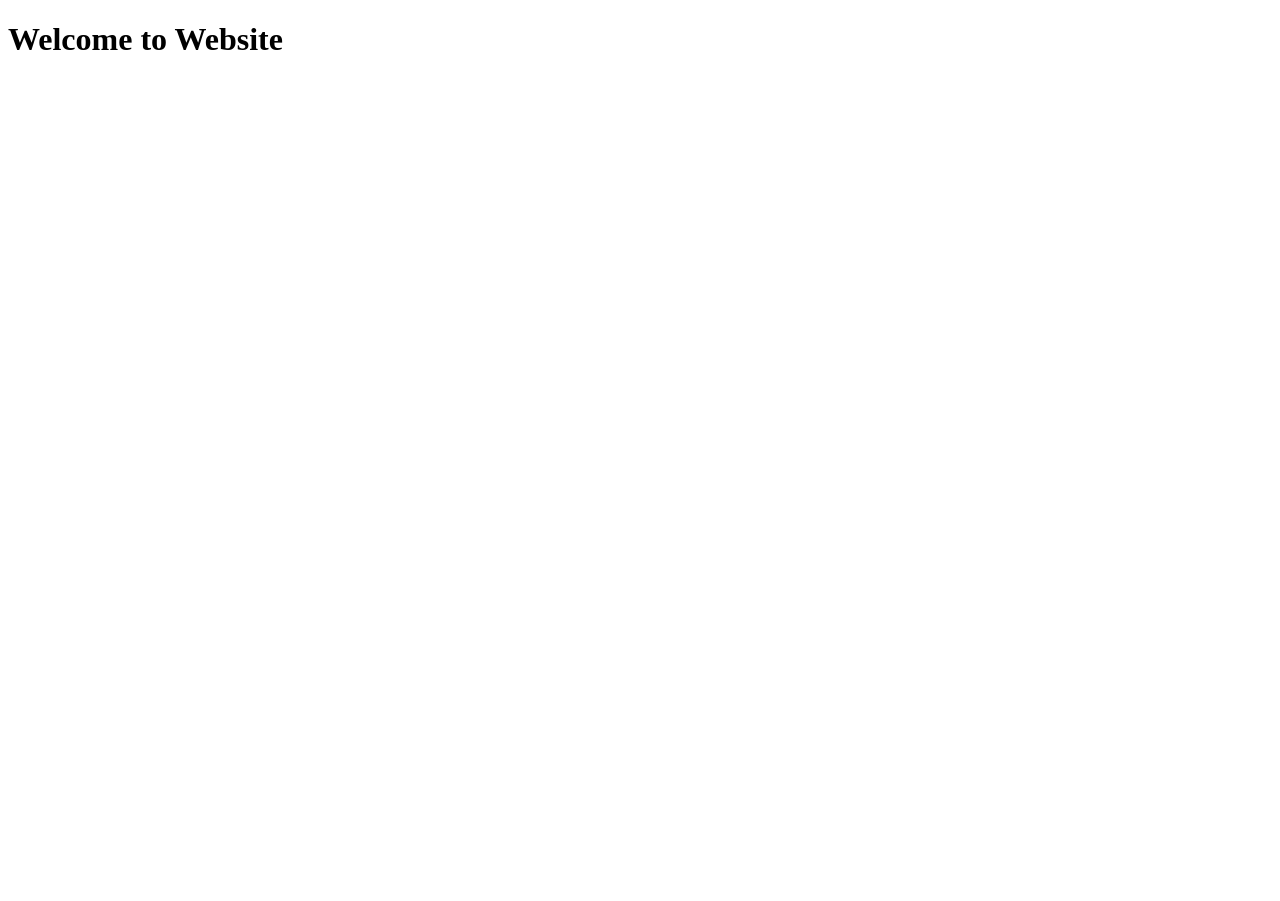
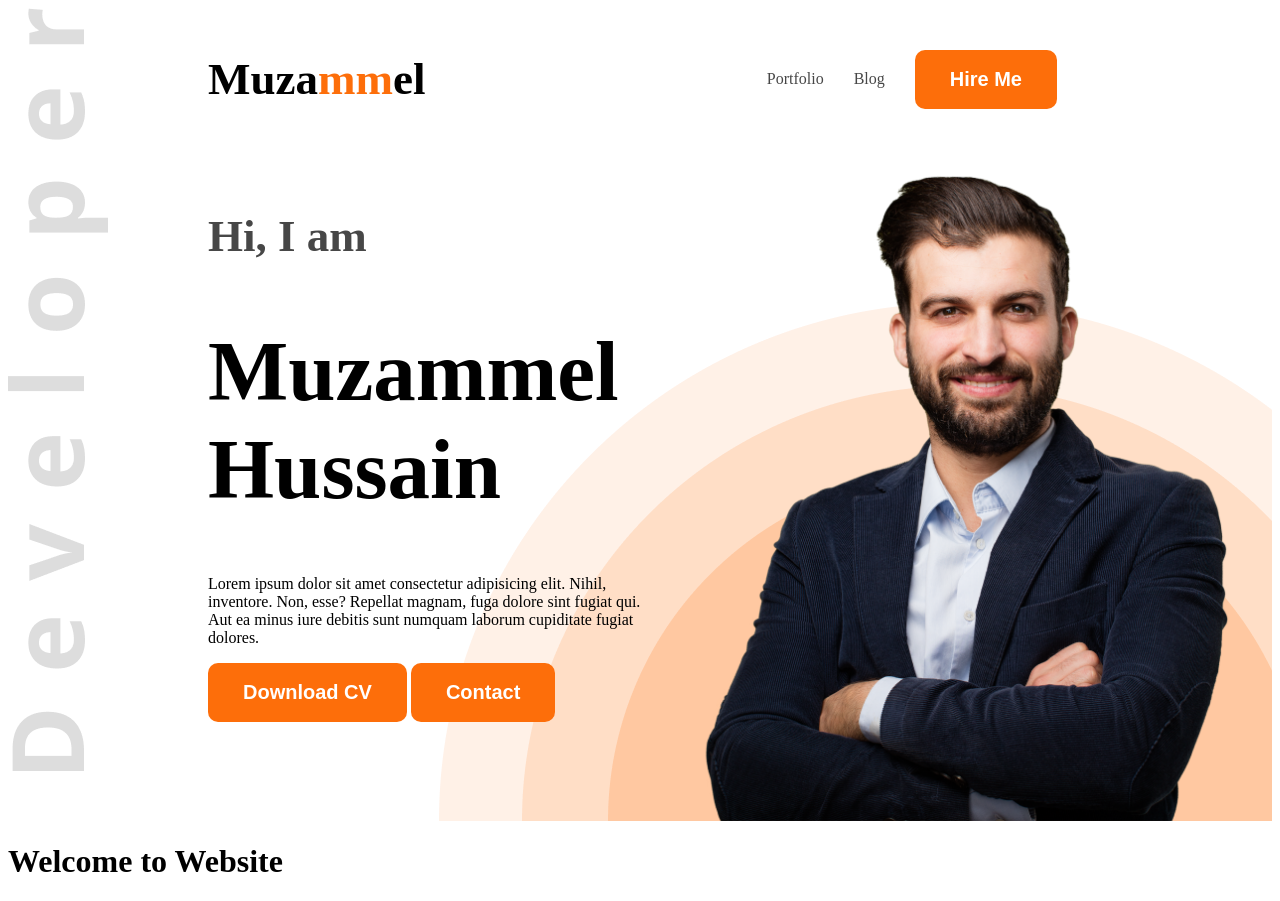
Before and after one commit to muzammelhussain/portfolio-website, a plain HTML site: page index.html in a window 1280 px wide. Before the commit the page ends 800 px from the top, so only its background shows below. Drawn offline with Linux system fonts and the light colour scheme.

Commit message:
added hearder section

```diff
--- a/index.html
+++ b/index.html
@@ -4,8 +4,40 @@
     <meta charset="UTF-8">
     <meta name="viewport" content="width=device-width, initial-scale=1.0">
     <title>Portfolio Website</title>
+    <link rel="preconnect" href="https://fonts.googleapis.com">
+<link rel="preconnect" href="https://fonts.gstatic.com" crossorigin>
+<link href="https://fonts.googleapis.com/css2?family=Open+Sans:ital,wght@0,300..800;1,300..800&display=swap" rel="stylesheet">
+<link rel="stylesheet" href="style/Portfolio.css">
 </head>
-<body>
+<body class="open-sans-normal">
+    <header class="header">
+        <nav>
+            <h3 class="nav-title">Muza<span class="text-primary">mm</span>el</h3>
+            <ul>
+                <li><a href="">Portfolio</a></li>
+                <li><a href="">Blog</a></li>
+                <li><a href=""><button class="btn-primary">Hire Me</button></a></li>
+            </ul>
+        </nav>
+        <div class="banner">
+            <div class="banner-content">
+                <h4 class="banner-greetings dark-2">Hi, I am </h4>
+                <h1 class="banner-title">Muzammel Hussain</h1>
+                <p class="banner-description">Lorem ipsum dolor sit amet consectetur adipisicing elit. Nihil, inventore. Non, esse? Repellat magnam, fuga dolore sint fugiat qui. Aut ea minus iure debitis sunt numquam laborum cupiditate fugiat dolores.</p>
+                <div>
+                    <button class="btn-primary">Download CV</button>
+                    <button class="btn-primary">Contact</button>
+                </div>
+            </div>
+            <img class="banner-profile" src="images/hardy.png" alt="">
+        </div>
+    </header>
+    <main>
+
+    </main>
+    <footer>
+
+    </footer>
     <h1>Welcome to Website</h1>
 </body>
 </html>
--- /dev/null
+++ b/style/portfolio.css
@@ -0,0 +1,95 @@
+
+.open-sans-normal> {
+  font-family: "Open Sans", sans-serif;
+  font-optical-sizing: auto;
+  font-weight: <weight>;
+  font-style: normal;
+  font-variation-settings:
+    "width" 100;
+}
+
+/* Shared Style*/
+
+.text-primary {
+    color: #FD6E0A;
+  }
+.dark-2{
+  color: #474747;
+}
+
+.btn-primary{
+ background-color: #FD6E0A;
+  font-weight: bold;
+  font-size: 20px;
+  color: white;
+  padding: 18px 35px;
+  border-radius: 10px;
+  border: none;
+}
+
+/* Header*/
+.header {
+  background-image: url(../images/developer.png), url(../images/header_bg.png);
+  background-repeat: no-repeat;
+  background-position: top left, bottom right;
+  bac
+}
+
+/* Nav Style*/
+nav {
+    display: flex;
+    justify-content: space-between;
+    align-items: center;
+    margin: 0 200px;
+}
+
+.nav-title {
+  font-weight: 800;
+  font-size: 45px;
+}
+
+nav ul {
+  display: flex;
+  align-items: center;
+
+}
+
+nav ul li {
+  list-style: none;
+  padding: 15px;
+
+
+}
+
+nav ul a {
+  text-decoration: none;
+  color: #474747;
+}
+
+
+
+/* Banner Style*/
+
+
+.banner {
+  display: flex;
+  justify-content: space-between;
+  margin: 0 35px 0 200px;
+}
+.banner-content {
+  max-width: 580px;
+}
+
+.banner-greetings {
+  font-size: 45px;
+  font-weight: 600;
+}
+
+.banner-title {
+    font-size: 85px;
+    font-weight: bold;
+}
+
+.banner-profile {
+  width: 580px;
+}
```
Also changed, not shown: images/developer.png (added), images/hardy.png (added), images/header_bg.png (added), images/icons/facebook.png (added), images/icons/insta.png (added), images/icons/js.png (added), images/icons/mongo.png (added), images/icons/nodejs.png (added), images/icons/react.png (added), images/icons/twitter.png (added).
